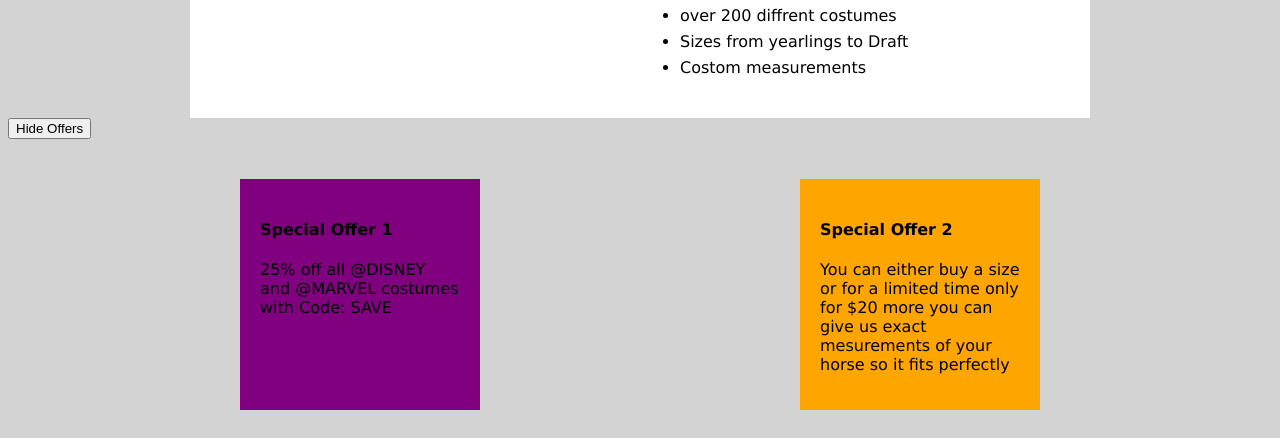
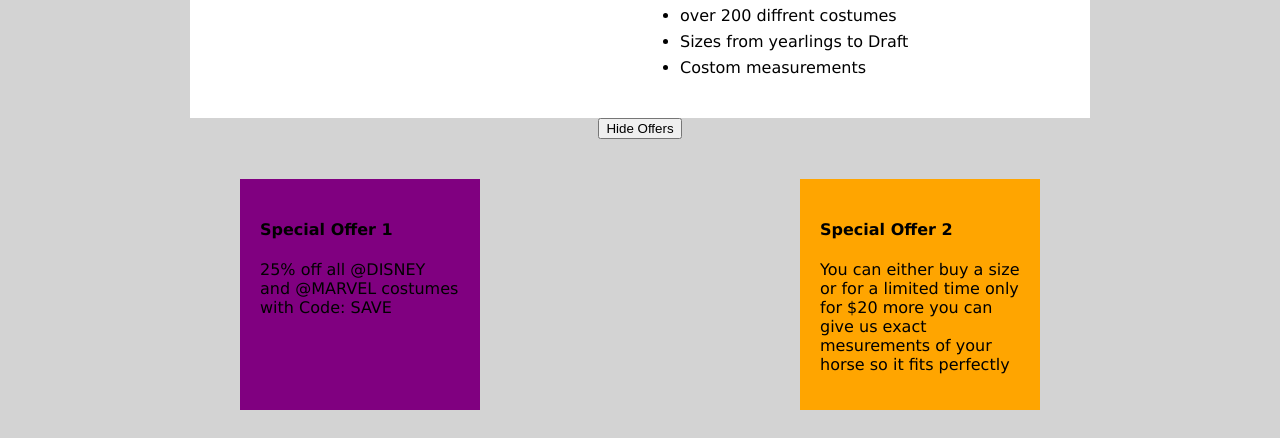
Before and after one commit to brookeloest/my-business, a plain HTML site: page main.html in a window 1280 px wide. Shown: the part 437-875 px from the top of the page. Drawn offline with Linux system fonts and the light colour scheme.

Commit message:
Update style.css

```diff
--- a/style.css
+++ b/style.css
@@ -109,3 +109,7 @@ h2, h3 {
 .call-out:nth-child(1) {background-color:purple;}
 
 .call-out:nth-child(2) {background-color:orange;}
+
+#buttondiv {
+  text-align:center;
+}
```
